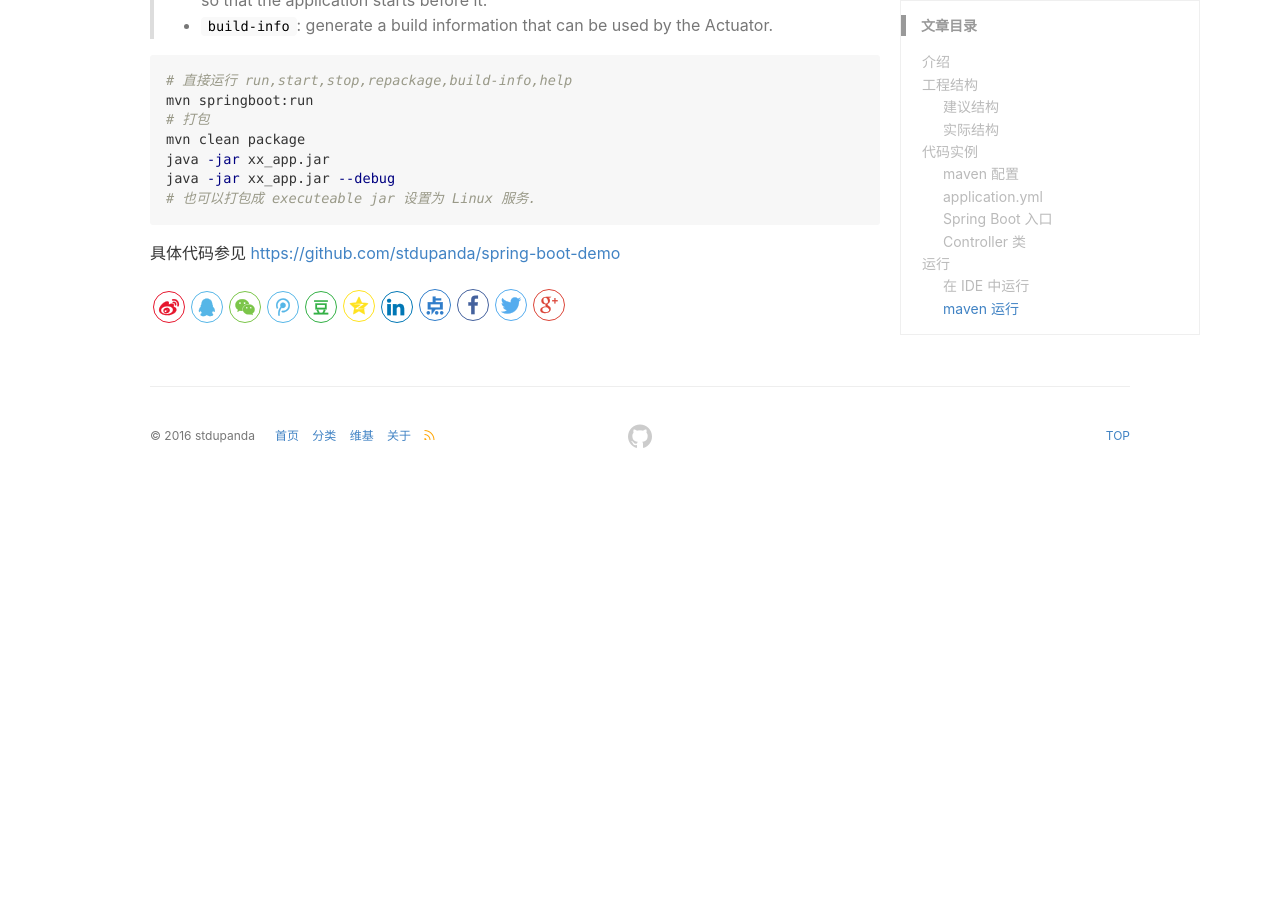
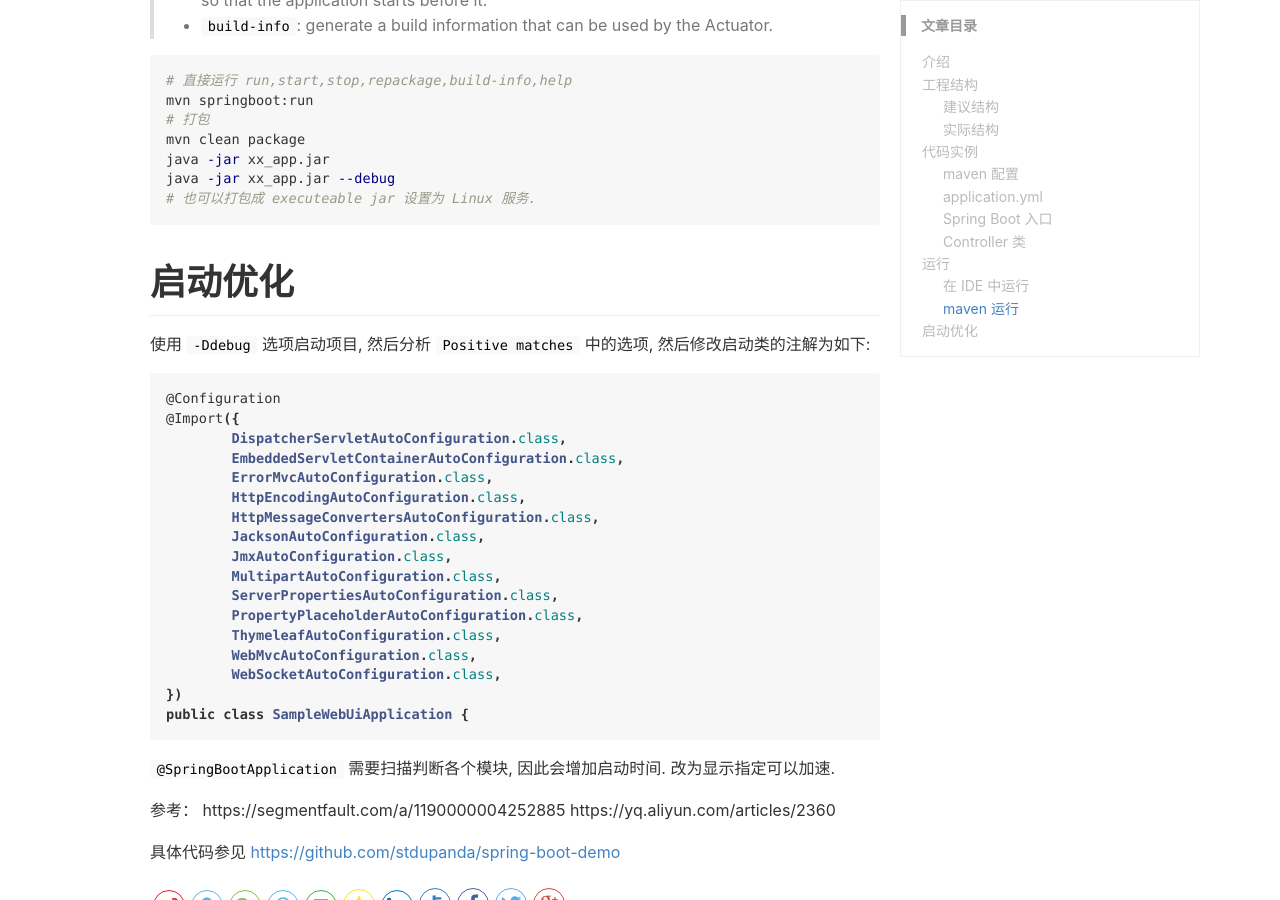
Before and after one commit to stdupanda/stdupanda.github.io, a Jekyll site: the page built from _posts/SpringBoot/2018-01-08-springboot-00-basic.md, in a window 1280 px wide and 900 px high, scrolled down 6186 px. Built offline with Jekyll 4.4.1, drawn with Linux system fonts in a browser that asks for light colours; nearby versions of some CDN libraries; comment, search, counter and statistics services are not loaded; before the commit the page ends 6671 px from its top, so only the background shows below that.

Commit message:
2018-5-7 21:47:22

````diff
--- a/_posts/SpringBoot/2018-01-08-springboot-00-basic.md
+++ b/_posts/SpringBoot/2018-01-08-springboot-00-basic.md
@@ -278,4 +278,32 @@ java -jar xx_app.jar --debug
 # 也可以打包成 executeable jar 设置为 Linux 服务.
 ```
 
+# 启动优化
+
+使用 `-Ddebug` 选项启动项目, 然后分析 `Positive matches` 中的选项, 然后修改启动类的注解为如下:
+
+```java
+@Configuration
+@Import({
+        DispatcherServletAutoConfiguration.class,
+        EmbeddedServletContainerAutoConfiguration.class,
+        ErrorMvcAutoConfiguration.class,
+        HttpEncodingAutoConfiguration.class,
+        HttpMessageConvertersAutoConfiguration.class,
+        JacksonAutoConfiguration.class,
+        JmxAutoConfiguration.class,
+        MultipartAutoConfiguration.class,
+        ServerPropertiesAutoConfiguration.class,
+        PropertyPlaceholderAutoConfiguration.class,
+        ThymeleafAutoConfiguration.class,
+        WebMvcAutoConfiguration.class,
+        WebSocketAutoConfiguration.class,
+})
+public class SampleWebUiApplication {
+```
+
+`@SpringBootApplication` 需要扫描判断各个模块, 因此会增加启动时间. 改为显示指定可以加速.
+
+参考： https://segmentfault.com/a/1190000004252885 https://yq.aliyun.com/articles/2360
+
 具体代码参见 [https://github.com/stdupanda/spring-boot-demo](https://github.com/stdupanda/spring-boot-demo "https://github.com/stdupanda/spring-boot-demo")
````
Also changed, not shown: _posts/SpringBoot/2018-02-01-springboot-00-optimize.md (deleted, +0 -37 lines).
